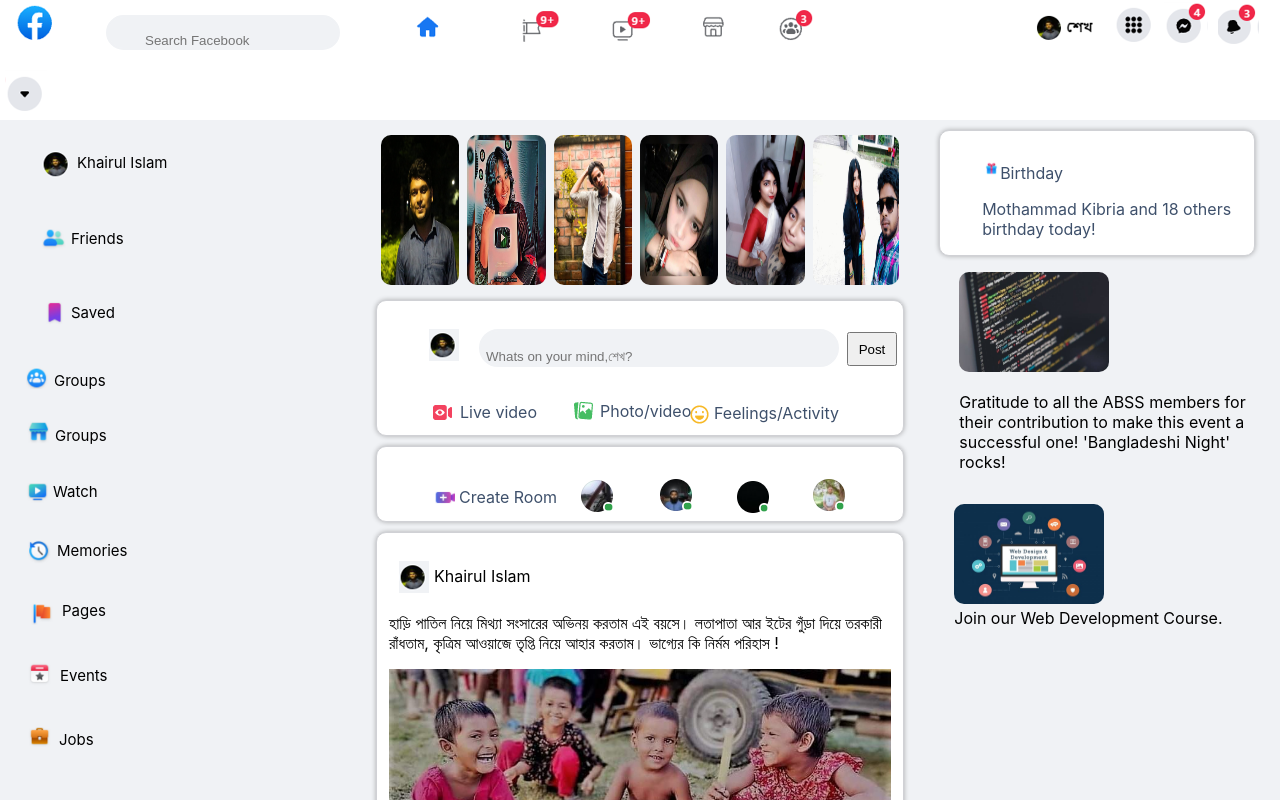
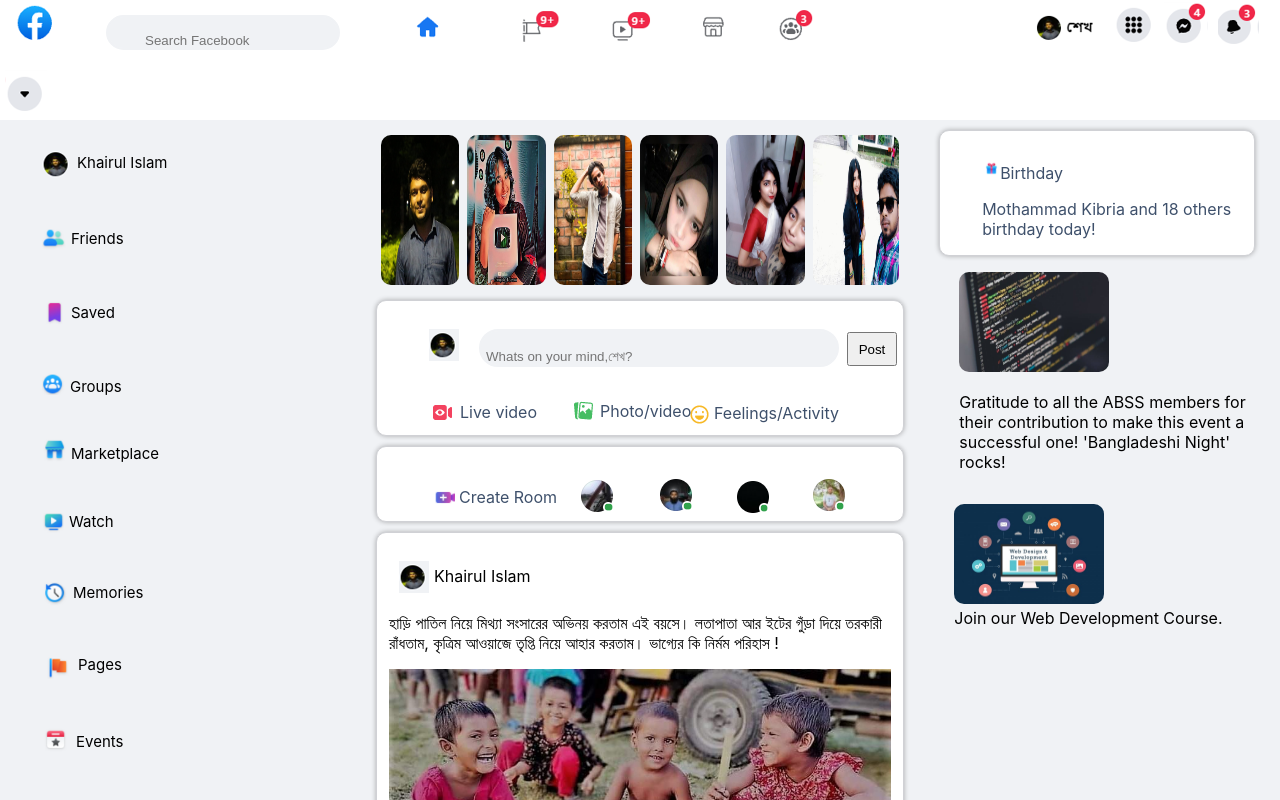
Before and after one commit to Khaair/React-Facebook-Clone, a React (Create React App) app: page / in a window 1280 px wide. Shown: the top 800 px of the page. Built offline with nearby package versions, Linux system fonts and the light colour scheme.

Commit message:
facebook

```diff
--- a/src/App.js
+++ b/src/App.js
@@ -2,15 +2,19 @@ import React from "react";
 import { Route, Routes } from "react-router-dom";
 import "./App.css";
 import Account from "./Components/Account";
+import Events from "./Components/Events";
 import Friends from "./Components/Friends";
 import Gaming from "./Components/Gaming";
 import Groups from "./Components/Groups";
 import Homepage from "./Components/Homepage";
+import Jobs from "./Components/Jobs";
 import Marketplace from "./Components/Marketplace";
+import Memories from "./Components/Memories";
 import Menu from "./Components/Menu";
 import Messenger from "./Components/Messenger";
 import Navbar from "./Components/Navbar";
 import Notification from "./Components/Notification";
+import Pages from "./Components/Pages";
 import Profile from "./Components/Profile";
 import Saved from "./Components/Saved";
 import Watch from "./Components/Watch";
@@ -25,7 +29,7 @@ function App() {
       <Routes>
         <Route path="/" element={<Homepage />} />
         <Route path="/watch" element={<Watch />} />
-        <Route path="/marketplace" element={<Marketplace />} />
+        <Route path="/Marketplace" element={<Marketplace />} />
         <Route path="/Groups" element={<Groups />} />
         <Route path="/Gaming" element={<Gaming />} />
         <Route path="/Profile" element={<Profile />} />
@@ -35,6 +39,10 @@ function App() {
         <Route path="/Account" element={<Account />} />
         <Route path="/Friends" element={<Friends />} />
         <Route path="/Saved" element={<Saved />} />
+        <Route path="/Memories" element={<Memories />} />
+        <Route path="/Pages" element={<Pages />} />
+        <Route path="/Events" element={<Events />} />
+        <Route path="/Jobs" element={<Jobs />} />
       </Routes>
     </div>
   );
--- /dev/null
+++ b/src/Components/Events.js
@@ -0,0 +1,11 @@
+import React from 'react';
+
+ function Events() {
+  return (
+    <div>
+        <h1>Events</h1>
+    </div>
+  )
+}
+
+export default Events
--- /dev/null
+++ b/src/Components/Jobs.js
@@ -0,0 +1,13 @@
+import React from 'react';
+
+ function Jobs() {
+  return (
+    <div>
+        <h1>
+            Jobs
+        </h1>
+    </div>
+  )
+}
+
+export default Jobs
--- /dev/null
+++ b/src/Components/Memories.js
@@ -0,0 +1,11 @@
+import React from 'react';
+
+ function Memories() {
+  return(
+    <div>
+        <h1>Memories</h1>
+    </div>
+  )
+}
+
+export default Memories
--- /dev/null
+++ b/src/Components/Pages.js
@@ -0,0 +1,10 @@
+import React from 'react';
+ function Pages() {
+  return (
+    <div>
+        <h1>Pages</h1>
+    </div>
+
+  )
+}
+export default Pages
--- a/src/Components/Sidebar.js
+++ b/src/Components/Sidebar.js
@@ -16,26 +16,26 @@ import "../App.css";
     <li><Link to="/Saved" className="ll"><a href><i><img alt='icon' src="img/leftthree.png" /></i><span style={{position: 'absolute', padding: '5px'}}>Saved</span> </a> </Link></li>
   </ul>
   <ul>
-    <li><a href><i><img alt='icon' src="img/leftfour.png" /></i><span style={{position: 'absolute', padding: '5px'}}>Groups</span> </a> </li>
+    <li><Link to="/Groups" className="ll"><a href><i><img alt='icon' src="img/leftfour.png" /></i><span style={{position: 'absolute', padding: '5px'}}>Groups</span> </a> </Link></li>
   </ul>
   <ul>
-    <li><a href><i><img alt='icon' src="img/leftfive.png" /></i> <span style={{position: 'absolute', padding: '5px'}}>Groups</span> </a> </li>
+    <li><Link to="/Marketplace" className="ll"><a href><i><img alt='icon' src="img/leftfive.png" /></i> <span style={{position: 'absolute', padding: '5px'}}>Marketplace</span> </a> </Link></li>
   </ul>
   <ul>
-    <li><a href><i><img alt='icon' src="img/leftsix.png" /></i><span style={{position: 'absolute', padding: '5px'}}>Watch</span> </a> </li>
+    <li><Link to="/Watch" className="ll"><a href><i><img alt='icon' src="img/leftsix.png" /></i><span style={{position: 'absolute', padding: '5px'}}>Watch</span> </a> </Link></li>
   </ul>
   <ul>
-    <li><a href><i><img alt='icon' src="img/leftseven.png" /></i><span style={{position: 'absolute', padding: '5px'}}>Memories</span> </a> </li>
+    <li><Link to="/Memories" className="ll"><a href><i><img alt='icon' src="img/leftseven.png" /></i><span style={{position: 'absolute', padding: '5px'}}>Memories</span> </a></Link> </li>
   </ul>
   <ul>
-    <li><a href><i><img alt='icon' src="img/lefteight.png" /></i><span style={{position: 'absolute', padding: '5px'}}>Pages</span> </a> </li>
+    <li><Link to="/Pages" className="ll"><a href><i><img alt='icon' src="img/lefteight.png" /></i><span style={{position: 'absolute', padding: '5px'}}>Pages</span> </a> </Link> </li>
   </ul>
   <ul>
-    <li><a href><i><img alt='icon' src="img/leftnine.png" /></i><span style={{position: 'absolute', padding: '5px'}}>Events</span> </a> </li>
+    <li><Link to="/Events" className="ll"><a href><i><img alt='icon' src="img/leftnine.png" /></i><span style={{position: 'absolute', padding: '5px'}}>Events</span> </a></Link> </li>
   </ul>
   <ul>
-    <li><a href><i><img alt='icon' src="img/leftten.png" /></i><span style={{position: 'absolute', padding: '5px'}}>
-          Jobs</span></a> </li>
+    <li><Link to="/Jobs" className="ll"><a href> <i><img alt='icon' src="img/leftten.png" /></i><span style={{position: 'absolute', padding: '5px'}}>
+          Jobs</span></a> </Link></li>
   </ul>
 </div>
 
```
